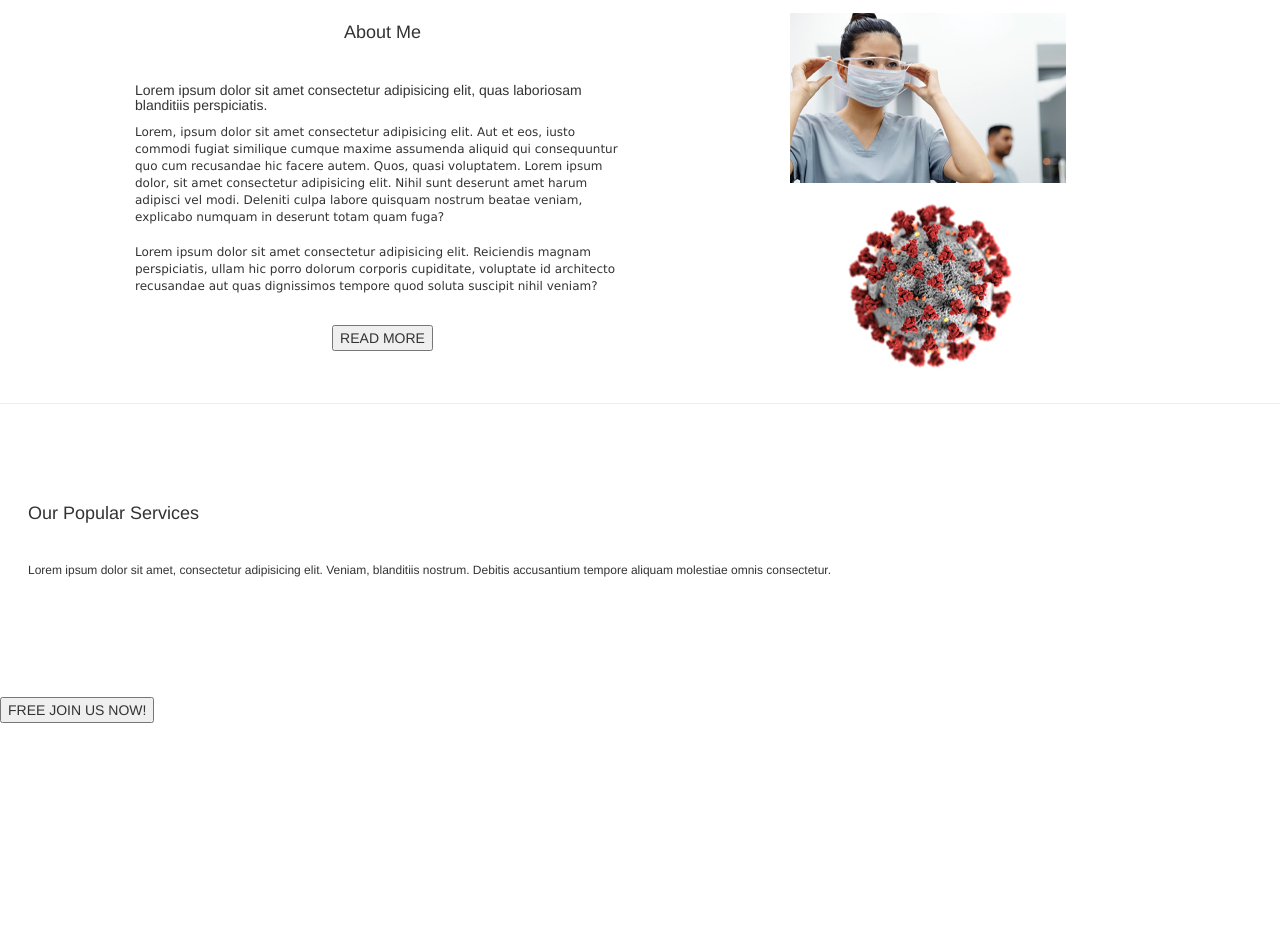
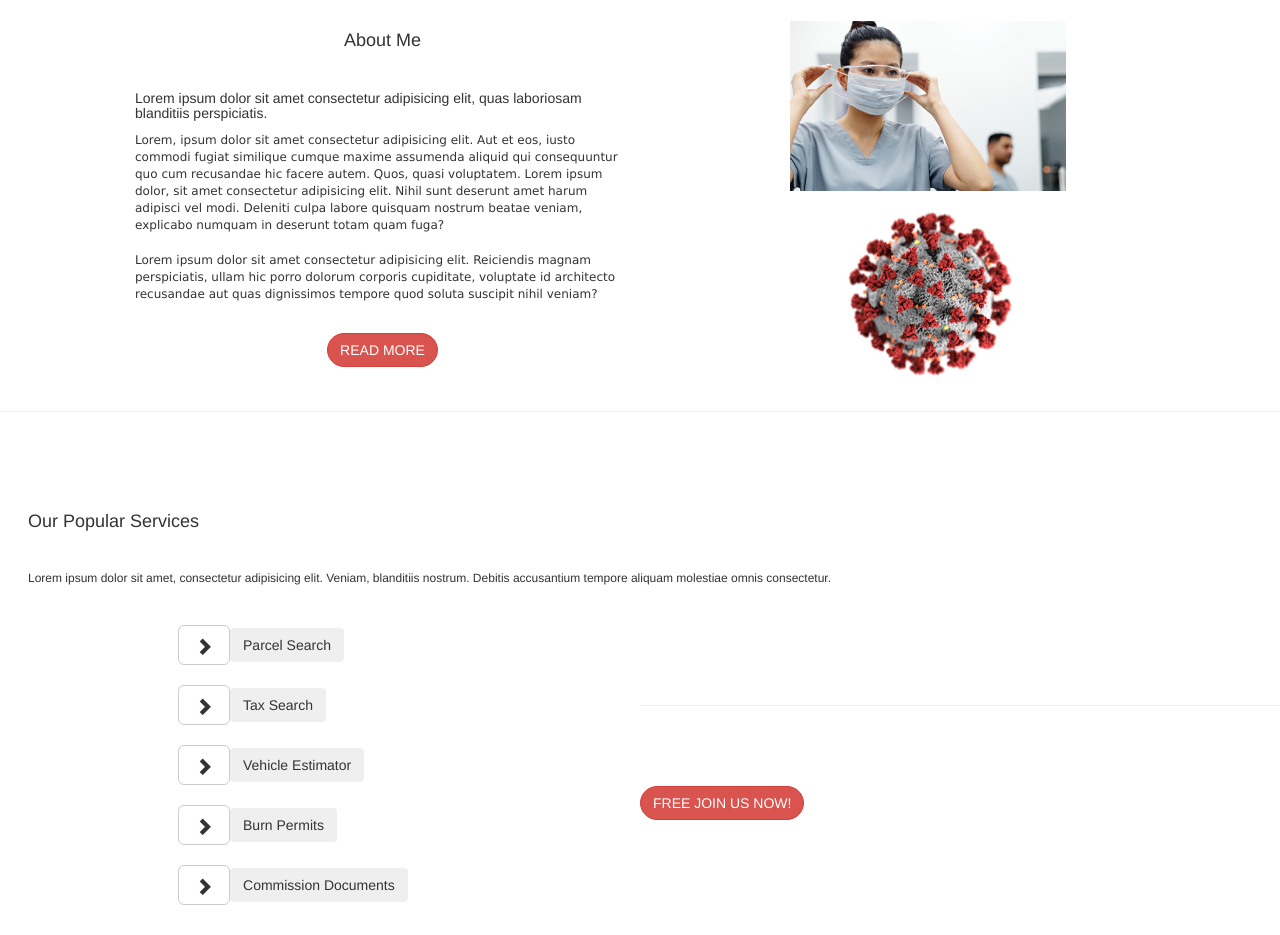
Before and after one commit to cintiafdz/website-test, a plain HTML site: page index.html in a window 1280 px wide. Shown: the part 590-1525 px from the top of the page. Before the commit the page ends 1313 px from the top, so only its background shows below. Drawn offline with nearby package versions, Linux system fonts and the light colour scheme.

Commit message:
Html Changes.

```diff
--- a/index.html
+++ b/index.html
@@ -19,8 +19,8 @@
                 <img class="icon align-items-center justify-content-center" src="images/google-plus-logo.png" alt="Open Google Plus">
                 <img class="icon align-items-center justify-content-center" src="images/instagram.png" alt="Open Instagram">
                 <img class="icon align-items-center justify-content-center" src="images/linkedin.png" alt="Open LinkedIn">
-                <button type="button" onclick="alert('Sign in')">SIGN IN</button>
-                <button type="button" onclick="alert('Sign up')">SIGN UP</button>
+                <button class="btn btn-custom btn-danger" type="submit" onclick="alert('Sign in')">SIGN IN</button>
+                <button class="btn btn-custom btn-light" type="submit" onclick="alert('Sign up')">SIGN UP</button>
             </ul>
         </nav>
       </div>
@@ -107,7 +107,7 @@
             <p>Lorem, ipsum dolor sit amet consectetur adipisicing elit. Aut et eos, iusto commodi fugiat similique cumque maxime assumenda aliquid qui consequuntur quo cum recusandae hic facere autem. Quos, quasi voluptatem. Lorem ipsum dolor, sit amet consectetur adipisicing elit. Nihil sunt deserunt amet harum adipisci vel modi. Deleniti culpa labore quisquam nostrum beatae veniam, explicabo numquam in deserunt totam quam fuga?<br><br>
               Lorem ipsum dolor sit amet consectetur adipisicing elit. Reiciendis magnam perspiciatis, ullam hic porro dolorum corporis cupiditate, voluptate id architecto recusandae aut quas dignissimos tempore quod soluta suscipit nihil veniam?
             </p><br>
-            <button type="button" onclick="alert('Read more')">READ MORE</button>
+            <button class="btn btn-custom btn-danger" type="submit" onclick="alert('Read more')">READ MORE</button>
         </div>
         <div class="column">
             <img src="images/Col_01_02.jpg" alt="Nurse">
@@ -122,13 +122,35 @@
        <h4>Our Popular Services</h4><br>
         <h6>Lorem ipsum dolor sit amet, consectetur adipisicing elit. Veniam, blanditiis nostrum. Debitis accusantium tempore aliquam molestiae omnis consectetur.
         </h6><br>
+          <div class="column">
+            <button type="button" class="btn btn-default btn-lg">
+            <span class="glyphicon glyphicon-chevron-right" aria-hidden="true"></span><button type="button" class="btn btn-dark">Parcel Search</button>
+            </button><br><br>
+            <button type="button" class="btn btn-default btn-lg">
+            <span class="glyphicon glyphicon-chevron-right" aria-hidden="true"></span><button type="button" class="btn btn-dark">Tax Search</button>
+            </button><br><br>
+            <button type="button" class="btn btn-default btn-lg">
+            <span class="glyphicon glyphicon-chevron-right" aria-hidden="true"></span><button type="button" class="btn btn-dark">Vehicle Estimator</button>
+            </button><br><br>
+            <button type="button" class="btn btn-default btn-lg">
+            <span class="glyphicon glyphicon-chevron-right" aria-hidden="true"></span><button type="button" class="btn btn-dark">Burn Permits</button>
+            </button><br><br>
+            <button type="button" class="btn btn-default btn-lg">
+            <span class="glyphicon glyphicon-chevron-right" aria-hidden="true"></span><button type="button" class="btn btn-dark">Commission Documents</button>
+            </button><br><br>
+          </div>
+
+
       </div>
 
     </section>
 
+    <div>
+      <hr>
+      <br><br><br>
+    <button class="btn btn-custom btn-danger" type="submit" onclick="alert('Free join us now')">FREE JOIN US NOW!</button>
+    </div>
 
-    <br>
-    <button type="button" onclick="alert('Free join us now')">FREE JOIN US NOW!</button><br>
 
 </body>
 </html>
```
